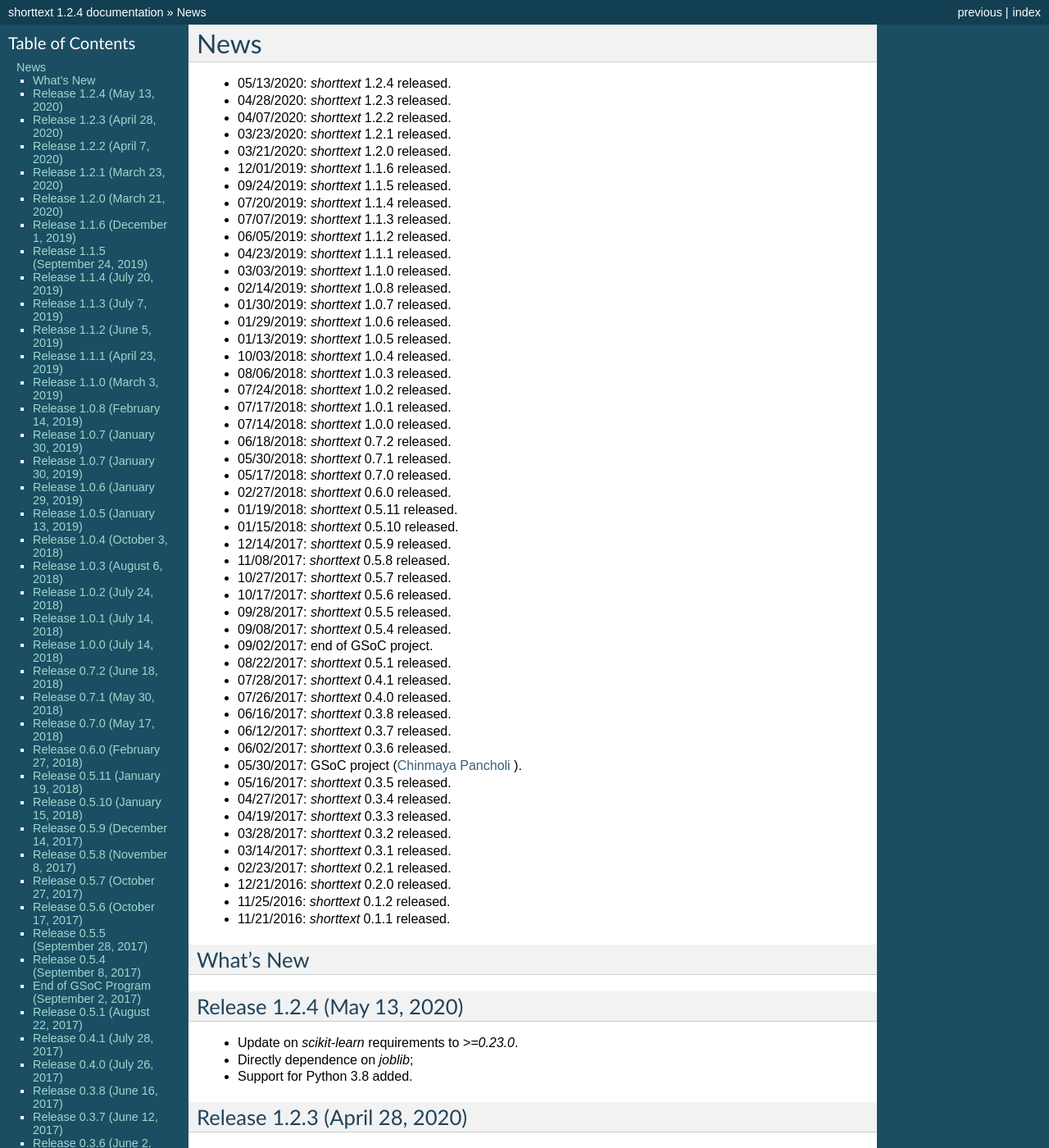
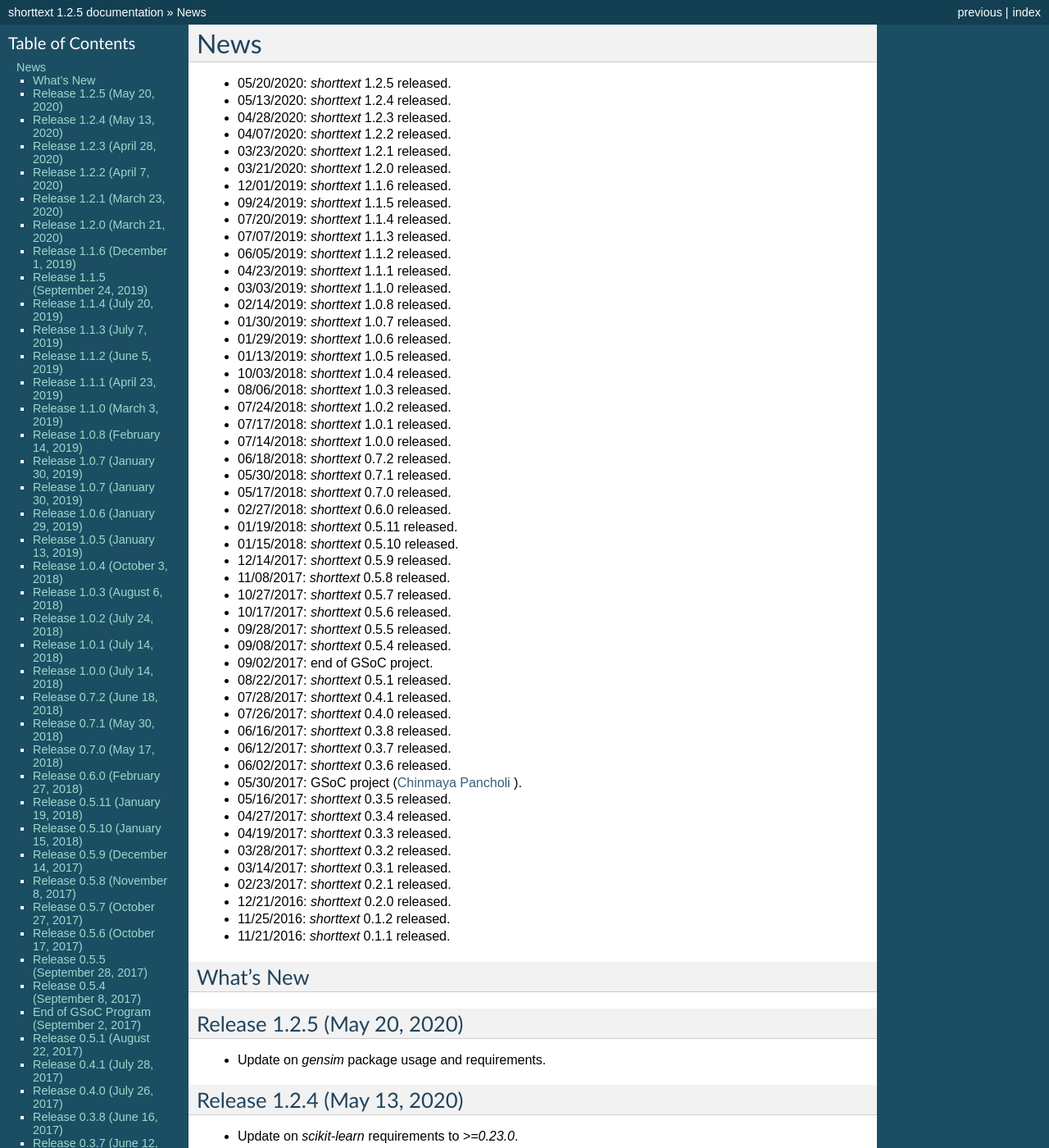
Before and after one commit to stephenhky/PyShortTextCategorization, a Sphinx documentation site: the page built from docs/news.rst, in a window 1280 px wide and 1400 px high. Shown: the whole window at 82% size. Built offline with Sphinx 7.4.7, drawn with Linux system fonts in a browser that asks for light colours; some of the changed text lies outside the part shown.

Commit message:
release 1.2.5

```diff
--- a/docs/conf.py
+++ b/docs/conf.py
@@ -58,7 +58,7 @@
 # The short X.Y version.
 version = u'1.2'
 # The full version, including alpha/beta/rc tags.
-release = u'1.2.4'
+release = u'1.2.5'
 
 # The language for content autogenerated by Sphinx. Refer to documentation
 # for a list of supported languages.
--- a/docs/news.rst
+++ b/docs/news.rst
@@ -1,6 +1,7 @@
 News
 ====
 
+* 05/20/2020: `shorttext` 1.2.5 released.
 * 05/13/2020: `shorttext` 1.2.4 released.
 * 04/28/2020: `shorttext` 1.2.3 released.
 * 04/07/2020: `shorttext` 1.2.2 released.
@@ -55,6 +56,11 @@
 
 What's New
 ----------
+
+Release 1.2.5 (May 20, 2020)
+-----------------------------
+
+* Update on `gensim` package usage and requirements.
 
 Release 1.2.4 (May 13, 2020)
 -----------------------------
```
Also changed, not shown: README.md (+1 -1 lines).
